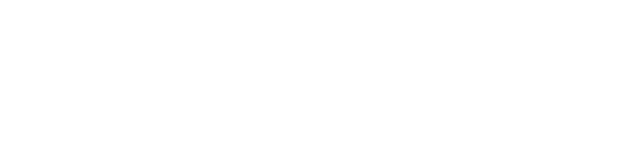
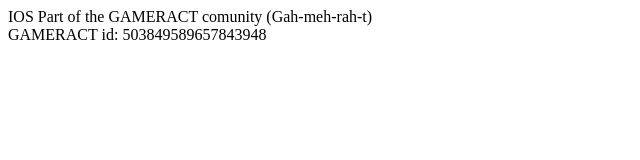
Before and after one commit to alfre375/KidDev, a plain HTML site: page index.html in a window 1280 px wide. Shown: the whole page, without its empty margins (0-640 px from the left). Drawn offline with Linux system fonts and the light colour scheme.

Commit message:
Added text to index.html

```diff
--- a/index.html
+++ b/index.html
@@ -7,5 +7,8 @@
     </head>
     <body>
         <script src="js/serverNScript.js"></script>
+        <span id="titleIOS" class="ramtcc">IOS</span>
+        Part of the GAMERACT comunity (Gah-meh-rah-t)<br>
+        GAMERACT id: 503849589657843948
     </body>
 </html>
```
